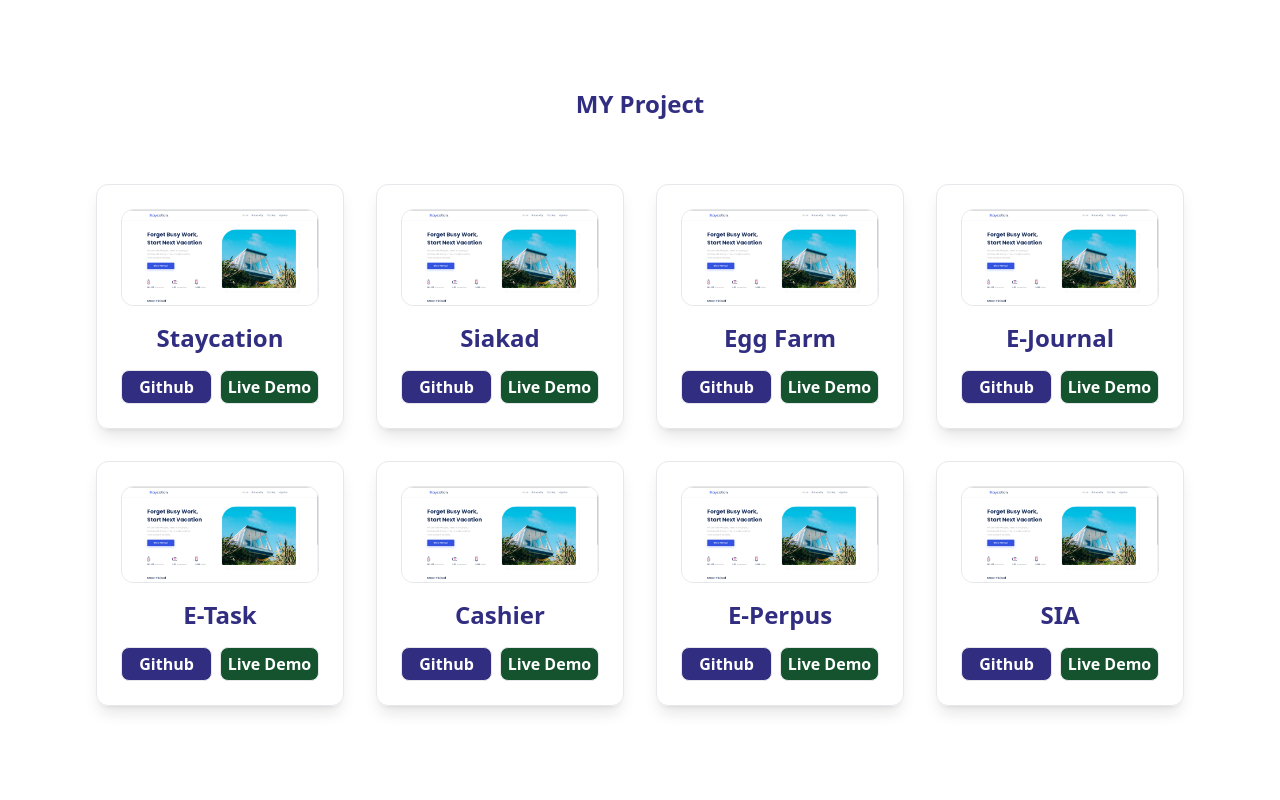
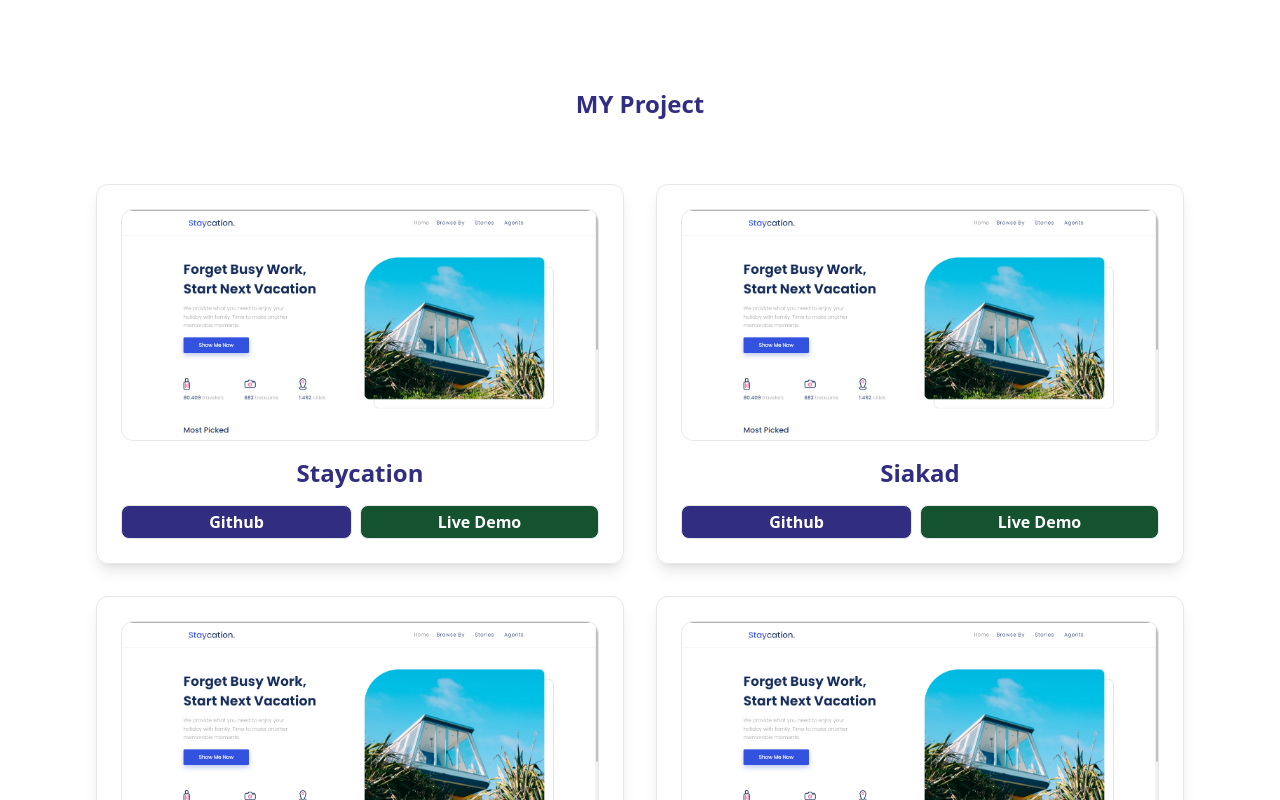
Before and after one commit to nadws/nadws.github.io, a Next.js app: page /Home/Myproject in a window 1280 px wide. Shown: the top 800 px of the page. Built offline with nearby package versions, Linux system fonts and the light colour scheme.

Commit message:
mengubah hero

```diff
--- a/pages/Home/Hero.js
+++ b/pages/Home/Hero.js
@@ -69,11 +69,12 @@ export default function Hero() {
   return (
     <>
       <section className="mb-2">
-        <div className="grid sm:grid-cols-2 xs:grid-cols-1   sm:gap-4 xs:gap-1  h-screen">
+        <div className="grid  sm:grid-cols-2 xs:grid-cols-1   sm:gap-4 xs:gap-1  h-screen">
           <Fade right>
-            <div className="grid  sm:hidden xs:block ">
+            <div className="grid  justify-items-center sm:hidden xs:block ">
               <div className="mt-20 ">
-                <Image src={hero} width={600} height={300} />
+
+                <Image src={hero} width={400} height={400} />
               </div>
             </div>
           </Fade>
--- a/pages/Home/Myproject.js
+++ b/pages/Home/Myproject.js
@@ -3,7 +3,7 @@ import Fade from "react-reveal/Fade";
 export default function Myproject() {
   return (
     <>
-      <section className=" md:h-screen mb-4">
+      <section className=" md:h-full mb-4">
         <div className="grid grid-cols-1 justify-items-center  ">
           <Fade bottom delay={500}>
             <div className=" container  grid justify-items-center mt-20">
@@ -13,7 +13,7 @@ export default function Myproject() {
             </div>
           </Fade>
         </div>
-        <div className="grid md:grid-cols-4 sm:grid-cols-2 xs:grid-cols-1  gap-8 mt-16 md:ml-24 md:mr-24 xs:ml-5 xs:mr-5">
+        <div className="grid md:grid-cols-2 sm:grid-cols-2 xs:grid-cols-1  gap-8 mt-16 md:ml-24 md:mr-24 xs:ml-5 xs:mr-5">
           <Fade top delay={500}>
             <a href="">
               <div className="border rounded-xl place-content-center sm:hover:scale-110 xs:hover:scale-105  shadow-lg hover:border-indigo-900 transition duration-500  text-center px-6 py-6 dark:bg-gray-900 overflow-hidden">
@@ -36,7 +36,7 @@ export default function Myproject() {
               </div>
             </a>
           </Fade>
-          <Fade top delay={1000}>
+          <Fade top delay={500}>
             <a href="">
               <div className="border rounded-xl place-content-center sm:hover:scale-110 xs:hover:scale-105 shadow-lg hover:border-indigo-900 transition duration-500  text-center  px-6 py-6 dark:bg-gray-900">
                 <div className="mb-4 border  rounded-xl">
@@ -58,7 +58,7 @@ export default function Myproject() {
               </div>
             </a>
           </Fade>
-          <Fade top delay={1500}>
+          <Fade top delay={1000}>
             <a href="">
               <div className="border rounded-xl place-content-center sm:hover:scale-110 xs:hover:scale-105 shadow-lg hover:border-indigo-900 transition duration-500  text-center  px-6 py-6 dark:bg-gray-900">
                 <div className="mb-4 border  rounded-xl">
@@ -80,7 +80,7 @@ export default function Myproject() {
               </div>
             </a>
           </Fade>
-          <Fade top delay={2000}>
+          <Fade top delay={1000}>
             <a href="">
               <div className="border rounded-xl place-content-center sm:hover:scale-110 xs:hover:scale-105 shadow-lg hover:border-indigo-900 transition duration-500  text-center  px-6 py-6 dark:bg-gray-900">
                 <div className="mb-4 border  rounded-xl">
@@ -102,94 +102,7 @@ export default function Myproject() {
               </div>
             </a>
           </Fade>
-          <Fade top delay={2500}>
-            <a href="">
-              <div className="border rounded-xl place-content-center sm:hover:scale-110 xs:hover:scale-105 shadow-lg hover:border-indigo-900 transition duration-500  text-center  px-6 py-6 dark:bg-gray-900">
-                <div className="mb-4 border  rounded-xl">
-                  <img src="../images/project1.png" className="rounded-xl" />
-                </div>
-                <div>
-                  <p className="font-bold text-indigo-900 text-2xl dark:text-white">
-                    E-Task
-                  </p>
-                </div>
-                <div className="grid grid-cols-2 mt-4">
-                  <div className="border p-1 py-1 bg-indigo-900 rounded-lg font-semibold hover:bg-indigo-700 mr-2 text-white">
-                    Github
-                  </div>
-                  <div className="border p-1 py-1 bg-green-900 rounded-lg font-semibold hover:bg-green-700 text-white">
-                    Live Demo
-                  </div>
-                </div>
-              </div>
-            </a>
-          </Fade>
-          <Fade top delay={3000}>
-            <a href="">
-              <div className="border rounded-xl place-content-center sm:hover:scale-110 xs:hover:scale-105 shadow-lg hover:border-indigo-900 transition duration-500  text-center  px-6 py-6 dark:bg-gray-900">
-                <div className="mb-4 border  rounded-xl">
-                  <img src="../images/project1.png" className="rounded-xl" />
-                </div>
-                <div>
-                  <p className="font-bold text-indigo-900 text-2xl dark:text-white">
-                    Cashier
-                  </p>
-                </div>
-                <div className="grid grid-cols-2 mt-4">
-                  <div className="border p-1 py-1 bg-indigo-900 rounded-lg font-semibold hover:bg-indigo-700 mr-2 text-white">
-                    Github
-                  </div>
-                  <div className="border p-1 py-1 bg-green-900 rounded-lg font-semibold hover:bg-green-700 text-white">
-                    Live Demo
-                  </div>
-                </div>
-              </div>
-            </a>
-          </Fade>
-          <Fade top delay={3500}>
-            <a href="">
-              <div className="border rounded-xl place-content-center sm:hover:scale-110 xs:hover:scale-105 shadow-lg hover:border-indigo-900 transition duration-500  text-center  px-6 py-6 dark:bg-gray-900">
-                <div className="mb-4 border  rounded-xl">
-                  <img src="../images/project1.png" className="rounded-xl" />
-                </div>
-                <div>
-                  <p className="font-bold text-indigo-900 text-2xl dark:text-white">
-                    E-Perpus
-                  </p>
-                </div>
-                <div className="grid grid-cols-2 mt-4">
-                  <div className="border p-1 py-1 bg-indigo-900 rounded-lg font-semibold hover:bg-indigo-700 mr-2 text-white">
-                    Github
-                  </div>
-                  <div className="border p-1 py-1 bg-green-900 rounded-lg font-semibold hover:bg-green-700 text-white">
-                    Live Demo
-                  </div>
-                </div>
-              </div>
-            </a>
-          </Fade>
-          <Fade top delay={4000}>
-            <a href="">
-              <div className="border rounded-xl place-content-center sm:hover:scale-110 xs:hover:scale-105 shadow-lg hover:border-indigo-900 transition duration-500  text-center  px-6 py-6 dark:bg-gray-900">
-                <div className="mb-4 border  rounded-xl">
-                  <img src="../images/project1.png" className="rounded-xl" />
-                </div>
-                <div>
-                  <p className="font-bold text-indigo-900 text-2xl dark:text-white">
-                    SIA
-                  </p>
-                </div>
-                <div className="grid grid-cols-2 mt-4">
-                  <div className="border p-1 py-1 bg-indigo-900 rounded-lg font-semibold hover:bg-indigo-700 mr-2 text-white">
-                    Github
-                  </div>
-                  <div className="border p-1 py-1 bg-green-900 rounded-lg font-semibold hover:bg-green-700 text-white">
-                    Live Demo
-                  </div>
-                </div>
-              </div>
-            </a>
-          </Fade>
+
         </div>
       </section>
     </>
```
